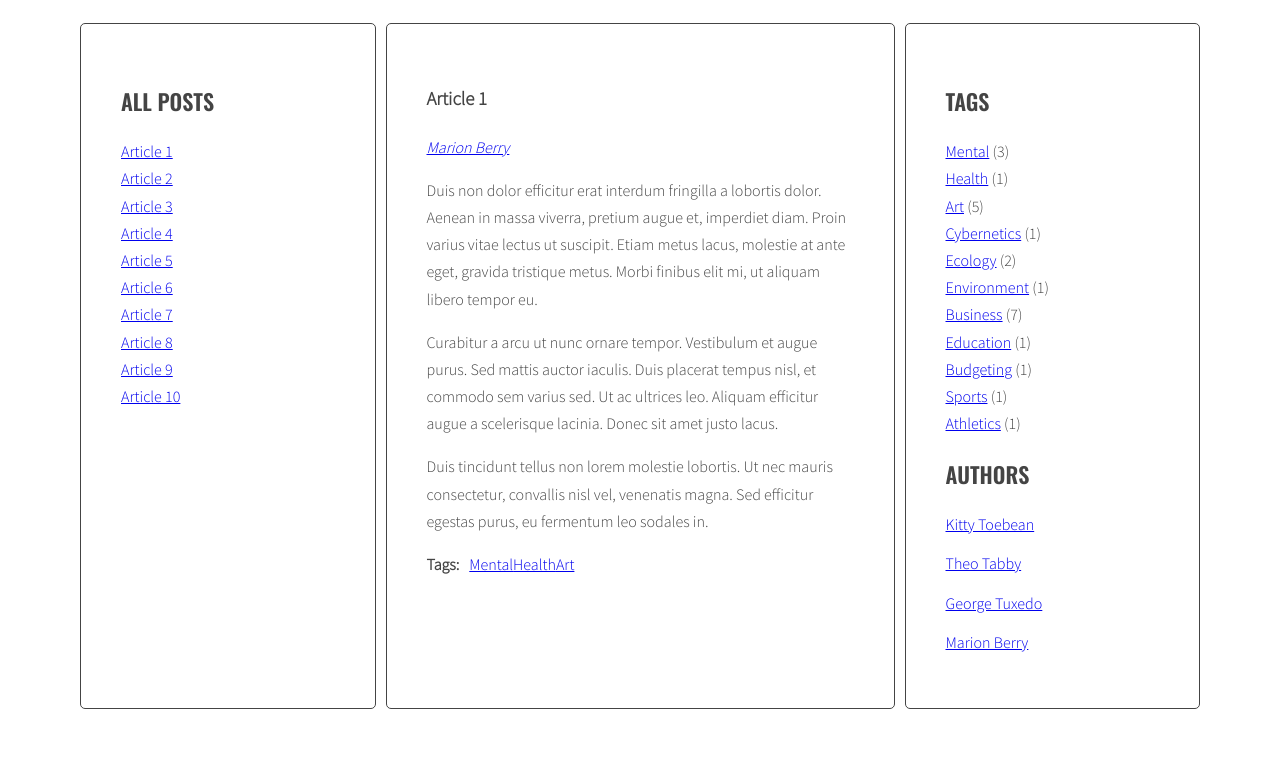
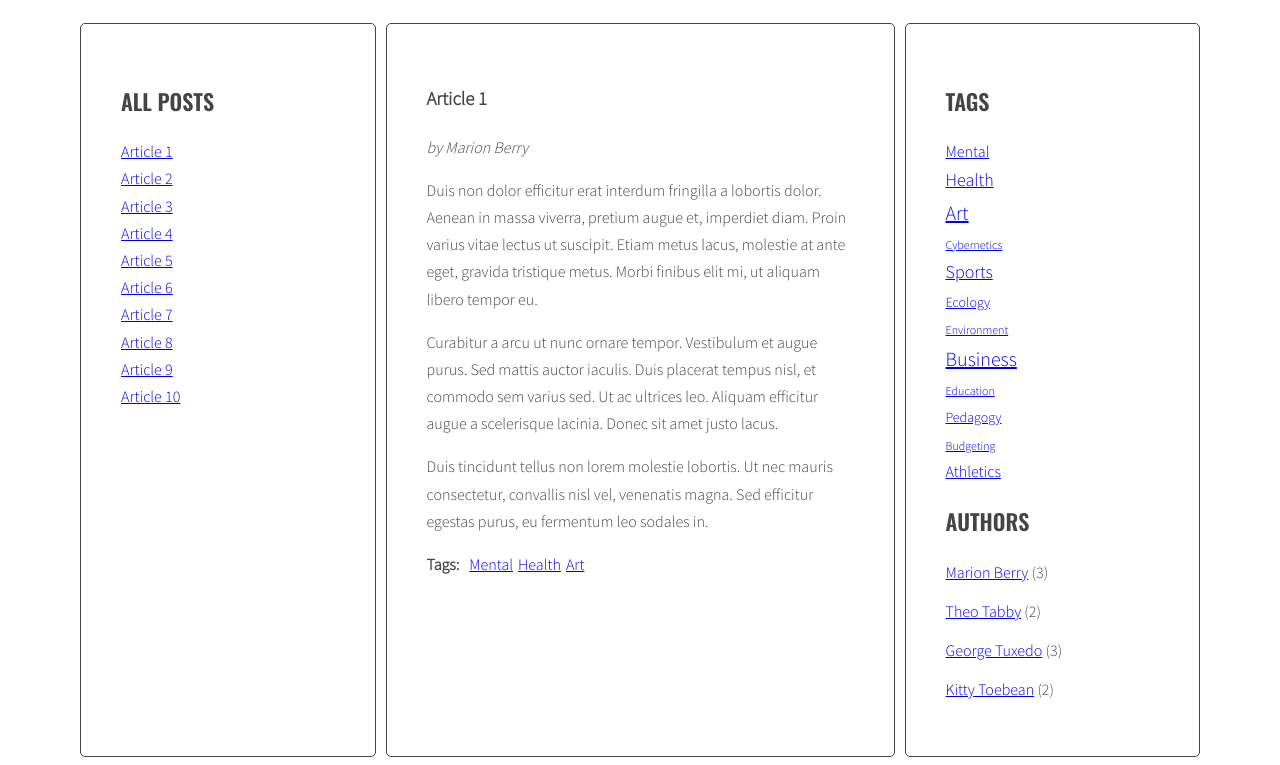
Before and after one commit to jakub-wolanin/javascript-blog, a website: page index.html in a window 1280 px wide. Shown: the part 220-985 px from the top of the page. Before the commit the page ends 937 px from the top, so only its background shows below. Drawn offline with nearby package versions, Linux system fonts and the light colour scheme.

Commit message:
fix the problems and add handlebars to the project

```diff
--- a/index.html
+++ b/index.html
@@ -1,13 +1,11 @@
 <!DOCTYPE html>
 <html lang="en">
-
 <head>
     <meta charset="UTF-8">
     <meta name="viewport" content="width=device-width, initial-scale=1.0">
     <title>Document</title>
     <link rel="stylesheet" href="css/style.css">
 </head>
-
 <body>
     <div class="blog">
         <div class="container">
@@ -31,56 +29,53 @@
                 <section class="posts">
                     <article class="post active" id="article-1" data-tags="Mental Health Art" data-author="Marion Berry">
                         <h3 class="post-title">Article 1</h3>
-                        <p class="post-author"></p>
+                        <p class="post-author">by Marion Berry</p>
                         <div class="post-content">
                             <p>Duis non dolor efficitur erat interdum fringilla a lobortis dolor. Aenean in massa
                                 viverra, pretium augue et, imperdiet diam. Proin varius vitae lectus ut suscipit. Etiam
                                 metus lacus, molestie at ante eget, gravida tristique metus. Morbi finibus elit mi, ut
                                 aliquam libero tempor eu.</p>
-
                             <p>Curabitur a arcu ut nunc ornare tempor. Vestibulum et augue purus. Sed mattis auctor
                                 iaculis. Duis placerat tempus nisl, et commodo sem varius sed. Ut ac ultrices leo.
                                 Aliquam efficitur augue a scelerisque lacinia. Donec sit amet justo lacus.</p>
-
                             <p>Duis tincidunt tellus non lorem molestie lobortis. Ut nec mauris consectetur, convallis
                                 nisl vel, venenatis magna. Sed efficitur egestas purus, eu fermentum leo sodales in.</p>
                         </div>
                         <div class="post-tags">
                             <p><strong>Tags:</strong></p>
-                            <ul class="list list-horizontal">
+                            <ul class="list">
+
                             </ul>
                         </div>
                     </article>
-                    <article class="post" id="article-2" data-tags="Art Cybernetics" data-author="Theo Tabby">
+                    <article class="post" id="article-2" data-tags="Art Cybernetics Sports" data-author="Theo Tabby">
                         <h3 class="post-title">Article 2</h3>
-                        <p class="post-author"></p>
+                        <p class="post-author"> by Theo Tabby</p>
                         <div class="post-content">
                             <p>Phasellus sollicitudin, arcu vel iaculis ullamcorper, quam leo viverra orci, et faucibus
                                 quam sapien vel est. Maecenas ac suscipit elit. Nullam interdum, lorem vitae venenatis
                                 pulvinar, ex dui malesuada nunc, tempus cursus enim metus vel nulla.</p>
-
                             <p>Integer hendrerit, eros id efficitur dapibus, ante arcu ullamcorper orci, a iaculis felis
                                 turpis at purus. Quisque sodales posuere sapien vel consectetur. Duis dui urna, commodo
                                 non ante nec, mattis dictum enim. Donec aliquam erat sed diam lobortis, vel gravida
                                 lacus laoreet. Phasellus pretium maximus mi, eu posuere justo suscipit vel.</p>
-
                             <p>Nam magna nisl, varius in malesuada vitae, facilisis vel metus. Proin rhoncus euismod leo
                                 dictum lobortis. Suspendisse non ante sapien.</p>
                         </div>
                         <div class="post-tags">
                             <p><strong>Tags:</strong></p>
-                            <ul class="list list-horizontal">
+                            <ul class="list">
+
                             </ul>
                         </div>
                     </article>
                     <article class="post" id="article-3" data-tags="Ecology Environment Business" data-author="George Tuxedo">
                         <h3 class="post-title">Article 3</h3>
-                        <p class="post-author"></p>
+                        <p class="post-author">by George Tuxedo</p>
                         <div class="post-content">
                             <p>Mauris vel pellentesque turpis, ac sodales nisl. Quisque iaculis mi velit, ut convallis
                                 tellus accumsan a. Quisque iaculis, nisi et dignissim tincidunt, nisl eros euismod
                                 nulla, finibus laoreet erat enim posuere elit.</p>
-
                             <p>Aenean at semper urna. Duis vel sapien molestie, egestas diam consequat, molestie nulla.
                                 Praesent a malesuada metus. Praesent et tempus leo.</p>
                             <p>Mauris in eleifend neque, vitae eleifend velit. Maecenas purus est, bibendum eget
@@ -88,104 +83,99 @@
                         </div>
                         <div class="post-tags">
                             <p><strong>Tags:</strong></p>
-                            <ul class="list list-horizontal">
+                            <ul class="list">
+
                             </ul>
                         </div>
                     </article>
-                    <article class="post" id="article-4" data-tags="Education Mental" data-author="Kitty Toebean">
+                    <article class="post" id="article-4" data-tags="Education Mental Pedagogy" data-author="Kitty Toebean">
                         <h3 class="post-title">Article 4</h3>
-                        <p class="post-author"></p>
+                        <p class="post-author">by Kitty Toebean</p>
                         <div class="post-content">
                             <p>Morbi vel cursus nulla, vel varius mauris. Suspendisse sed elit sit amet risus faucibus
                                 vestibulum ut sit amet purus. Donec orci est, condimentum ut quam quis, scelerisque
                                 fringilla ligula.</p>
-
                             <p>Quisque bibendum nisl id quam sagittis, id pretium dolor scelerisque. Suspendisse non
                                 odio nec velit dapibus placerat non a libero.</p>
-
                             <p>Vivamus at tristique ex, feugiat sagittis ex. Cras cursus, ipsum et efficitur commodo,
                                 urna sapien rutrum magna, quis sodales justo ligula eget nunc. In hac habitasse platea
                                 dictumst.</p>
                         </div>
                         <div class="post-tags">
                             <p><strong>Tags:</strong></p>
-                            <ul class="list list-horizontal">
+                            <ul class="list">
+
                             </ul>
                         </div>
                     </article>
-                    <article class="post" id="article-5" data-tags="Business Art Budgeting" data-author="Marion Berry">
+                    <article class="post" id="article-5" data-tags="Business Art Pedagogy Budgeting" data-author="Marion Berry">
                         <h3 class="post-title">Article 5</h3>
-                        <p class="post-author"></p>
+                        <p class="post-author">by Marion Berry</p>
                         <div class="post-content">
                             <p>Suspendisse sem eros, euismod condimentum arcu ac, consequat fermentum orci. Nam
                                 convallis lacus nec interdum vestibulum. Vestibulum luctus, quam eu tristique ornare,
                                 lorem nibh sodales enim, vitae tempor dolor ante vitae tortor.</p>
-
                             <p>Duis venenatis metus quis luctus lobortis. In porttitor ipsum eget ligula aliquam ornare.
                                 Cras malesuada urna id volutpat sodales.</p>
-
                             <p>Donec lobortis ultricies turpis, eu viverra magna gravida quis. Fusce sit amet pretium
                                 nulla. Duis rutrum metus vel libero sodales, pellentesque varius ex pulvinar.</p>
                         </div>
                         <div class="post-tags">
                             <p><strong>Tags:</strong></p>
-                            <ul class="list list-horizontal">
+                            <ul class="list">
+
                             </ul>
                         </div>
                     </article>
-                    <article class="post" id="article-6" data-tags="Ecology Mental Business" data-author="George Tuxedo">
+                    <article class="post" id="article-6" data-tags="Ecology Mental Health Business" data-author="George Tuxedo">
                         <h3 class="post-title">Article 6</h3>
-                        <p class="post-author"></p>
+                        <p class="post-author">by George Tuxedo</p>
                         <div class="post-content">
                             <p>Donec posuere iaculis ante sed hendrerit. Lorem ipsum dolor sit amet, consectetur
                                 adipiscing elit. Quisque hendrerit neque nec urna tincidunt, quis vehicula dui
                                 vulputate. Morbi est sapien, auctor ut lectus eu, placerat viverra lorem.</p>
-
                             <p>Cras consectetur at erat id accumsan. Suspendisse lacinia in nulla quis vulputate. Nunc
                                 vitae consectetur augue. Nam ut vehicula mi. Aliquam tristique, purus in hendrerit
                                 porta, elit lectus finibus mi, vel malesuada nisl lectus a libero.</p>
-
                             <p>Nam quis efficitur ante. Sed eget purus quis ex commodo porta eu sit amet dolor. Mauris
                                 tellus nisl, dictum nec est vitae, condimentum ornare ante. Fusce ornare hendrerit
                                 maximus. In maximus rhoncus justo.</p>
                         </div>
                         <div class="post-tags">
                             <p><strong>Tags:</strong></p>
-                            <ul class="list list-horizontal">
+                            <ul class="list">
+
                             </ul>
                         </div>
                     </article>
-                    <article class="post" id="article-7" data-tags="Art Business" data-author="Kitty Toebean">
+                    <article class="post" id="article-7" data-tags="Art Athletics Health Sports" data-author="Kitty Toebean">
                         <h3 class="post-title">Article 7</h3>
-                        <p class="post-author"></p>
+                        <p class="post-author">by Kitty Toebean</p>
                         <div class="post-content">
                             <p>Donec eleifend mauris ac nisl fermentum, ac fermentum turpis dignissim. Aliquam diam
                                 nisl, imperdiet a varius eget, lobortis sed nisi. Nullam suscipit ipsum sed magna
                                 blandit, sed pellentesque urna malesuada.</p>
-
                             <p>Duis vestibulum arcu et lectus viverra porta. Praesent tempor lacus eget quam mattis, sit
                                 amet venenatis diam ultrices. Morbi gravida sapien quis ligula tincidunt, vel sagittis
                                 erat ultrices.</p>
-
                             <p>Ut orci tellus, laoreet ac diam ut, tempus bibendum nisi. Nam egestas sagittis nibh.
                                 Curabitur tristique dui quis egestas pretium. Duis eu felis orci.</p>
                         </div>
                         <div class="post-tags">
                             <p><strong>Tags:</strong></p>
-                            <ul class="list list-horizontal">
+                            <ul class="list">
+
                             </ul>
                         </div>
                     </article>
-                    <article class="post" id="article-8" data-tags="Business" data-author="Theo Tabby">
+                    <article class="post" id="article-8" data-tags="Business Athletics" data-author="Theo Tabby">
                         <h3 class="post-title">Article 8</h3>
-                        <p class="post-author"></p>
+                        <p class="post-author">by Theo Tabby</p>
                         <div class="post-content">
                             <p>Praesent quis imperdiet erat. Curabitur tempor sapien a interdum malesuada. Proin libero
                                 erat, sagittis a sollicitudin eget, pulvinar nec risus. Cras et suscipit sem.</p>
-
                             <p>Maecenas consequat diam nec sollicitudin congue. Aenean porttitor porttitor quam,
                                 condimentum interdum metus congue sed. Donec at nulla ipsum.</p>
-
                             <p>Mauris non congue dui. Aenean ac eros vitae massa vulputate aliquet ut ac elit. Morbi
                                 iaculis auctor nunc aliquet luctus. Nunc tincidunt sem dui, quis interdum leo
                                 pellentesque eget. Fusce id leo varius, imperdiet nunc vitae, tristique mi. Mauris quis
@@ -194,46 +184,44 @@
                         </div>
                         <div class="post-tags">
                             <p><strong>Tags:</strong></p>
-                            <ul class="list list-horizontal">
+                            <ul class="list">
+
                             </ul>
                         </div>
                     </article>
-                    <article class="post" id="article-9" data-tags="Art Business" data-author="Marion Berry">
+                    <article class="post" id="article-9" data-tags="Art Sports Health" data-author="Marion Berry">
                         <h3 class="post-title">Article 9</h3>
-                        <p class="post-author"></p>
+                        <p class="post-author">by Marion Berry</p>
                         <div class="post-content">
                             <p>Tam et facilisis purus. Donec vulputate est quis lobortis posuere. Nunc vitae lorem ut
                                 odio faucibus pulvinar nec in justo. Ut ut ante ac tellus ornare tempus. Nunc maximus,
                                 tortor et dictum convallis, nunc libero posuere leo, scelerisque ultrices arcu sapien ut
                                 tellus.</p>
-
                             <p>Fusce lacinia augue massa, non tincidunt tortor auctor quis. Vestibulum ut pretium nisl.
                                 Etiam id tellus tempus, commodo ligula vehicula, porta magna.</p>
-
                             <p>Donec fringilla blandit dolor vel aliquet. Fusce tortor sapien, lobortis eu vehicula sit
                                 amet, dignissim et lectus. In ullamcorper metus vel massa fermentum, at fermentum dui
                                 sollicitudin. Nullam lacinia elit vel tortor ullamcorper pulvinar.</p>
                         </div>
                         <div class="post-tags">
                             <p><strong>Tags:</strong></p>
-                            <ul class="list list-horizontal">
+                            <ul class="list">
+
                             </ul>
                         </div>
                     </article>
                     <article class="post" id="article-10" data-tags="Sports Athletics Business" data-author="George Tuxedo">
                         <h3 class="post-title">Article 10</h3>
-                        <p class="post-author"></p>
+                        <p class="post-author">by George Tuxedo</p>
                         <div class="post-content">
                             <p>Aliquam erat volutpat. Ut non eleifend lectus. Donec suscipit tellus tempor, ornare dui
                                 id, hendrerit neque. Phasellus lacinia laoreet dui in luctus. Sed hendrerit, magna sit
                                 amet varius tempor, augue augue scelerisque est, non scelerisque mauris libero eu
                                 sapien.</p>
-
                             <p>Sed at sapien in quam sollicitudin aliquam. In interdum metus a mi porttitor luctus. Sed
                                 commodo, arcu id lacinia posuere, felis elit pharetra urna, at feugiat est orci sit amet
                                 libero. Quisque in nisl est. Nullam vehicula at lectus non luctus. Cras aliquam neque
                                 magna, at varius nisi egestas ut.</p>
-
                             <p>Rhoncus purus nulla, non auctor lacus placerat ut. Aliquam condimentum eget magna ac
                                 gravida. Etiam egestas faucibus urna et finibus. Cras vel tellus vel magna suscipit
                                 euismod. Maecenas id arcu ante. Duis iaculis scelerisque erat, at ullamcorper arcu
@@ -241,7 +229,8 @@
                         </div>
                         <div class="post-tags">
                             <p><strong>Tags:</strong></p>
-                            <ul class="list list-horizontal">
+                            <ul class="list">
+
                             </ul>
                         </div>
                     </article>
@@ -249,7 +238,7 @@
                 <aside class="sidebar" aria-label="test2">
                     <h2 class="section-title">Tags</h2>
                     <ul class="list tags">
-                        <li><a href="#"></a> <span>(6)</span></li>
+                        <li><a class="tag-size-3" href="#tag-mental">Mental</a> <span>(6)</span></li>
                         <li><a href="#"></a> <span>(5)</span></li>
                         <li><a href="#"></a> <span>(4)</span></li>
                         <li><a href="#"></a> <span>(4)</span></li>
@@ -282,7 +271,27 @@
             </main>
         </div>
     </div>
+    <script id="template-article-link" type="text/x-handlebars-template">
+      <li><a href="#{{ id }}"><span>{{ title }}</span></a></li>
+    </script>
+    <script id="template-tag-link" type="text/x-handlebars-template">
+      <li><a href="#tag-{{ tag }}"><span>{{ tag }}</span></a></li>
+    </script>
+    <script id="template-tag-cloud-link" type="text/x-handlebars-template">
+      {{#each tags}}
+      <li><a href="#tag-{{ tag }}" class="{{ className }}">{{ tag }}</a></li>
+      {{/each}}
+    </script>
+    <script id="template-author-link" type="text/x-handlebars-template">
+      {{#each authors}}
+      <li><a href="#author-{{ author }}">{{ author }}</a> ({{ count }})</li>
+      {{/each}}
+    </script>
+    <script id="template-author-single" type="text/x-handlebars-template">
+      by {{ author }}
+    </script>
+
+    <script src="https://cdnjs.cloudflare.com/ajax/libs/handlebars.js/4.1.0/handlebars.min.js"></script>
     <script src="js/script.js"></script>
 </body>
-
 </html>
--- a/js/script.js
+++ b/js/script.js
@@ -1,7 +1,24 @@
 'use strict';
 
+const templates = {
+  articleLink: Handlebars.compile(document.querySelector('#template-article-link').innerHTML),
+  tagLink: Handlebars.compile(document.querySelector('#template-tag-link').innerHTML),
+  tagCloudLink: Handlebars.compile(document.querySelector('#template-tag-cloud-link').innerHTML),
+  authorLink: Handlebars.compile(document.querySelector('#template-author-link').innerHTML)
+};
+
+const optArticleSelector = '.post';
+const optTitleSelector = '.post-title';
+const optTitleListSelector = '.titles';
+const optArticleTagsSelector = '.post-tags .list';
+const optArticleAuthorSelector = '.post-author';
+const optCloudClassCount = 5;
+const optCloudClassPrefix = 'tag-size-';
+const optAuthorsListSelector = '.list.authors';
 const optTagsListSelector = '.tags.list';
+
 let allTags = {};
+let allAuthors = {};
 let tagList;
 
 function titleClickHandler(event) {
@@ -56,11 +73,17 @@ function generateTitleLinks(customSelector = '') {
     /* find the title element */
     const articleTitle = article.querySelector('.post-title').innerHTML;
 
+    /* find the author element */
+    const articleAuthor = article.getAttribute('data-author');
+    const authorHTMLData = {author: articleAuthor};
+    const authorHTML = templates.authorLink(authorHTMLData);
+
     /* create HTML of the link */
-    const linkHTML = '<li><a href="#' + articleId + '"><span>' + articleTitle + '</span></a></li>';
+    const linkHTMLData = {id: articleId, title: articleTitle};
+    const linkHTML = templates.articleLink(linkHTMLData);
 
-    /* insert link into html variable */
-    html += linkHTML;
+    /* insert author and link into html variable */
+    html += authorHTML + linkHTML;
   }
 
   titleList.innerHTML = html;
@@ -70,19 +93,7 @@ function generateTitleLinks(customSelector = '') {
   for (let link of links) {
     link.addEventListener('click', titleClickHandler);
   }
-
 }
-
-const optArticleSelector = '.post',
-  optTitleSelector = '.post-title',
-  optTitleListSelector = '.titles',
-  optArticleTagsSelector = '.post-tags .list';
-const optArticleAuthorSelector = '.post-author';
-const optCloudClassCount = 5
-const optCloudClassPrefix = "tag-size-"
-
-
-generateTitleLinks();
 
 function tagClickHandler(event) {
   /* prevent default action for this event */
@@ -137,26 +148,57 @@ function addClickListenersToTags() {
 }
 
 function generateAuthors() {
+  /* create a new variable allAuthors with an empty object */
+  allAuthors = {};
+
   /* find all articles */
   const articles = document.querySelectorAll(optArticleSelector);
 
   /* START LOOP: for every article */
   for (let article of articles) {
-    /* find author wrapper */
-    const authorWrapper = article.querySelector(optArticleAuthorSelector);
-    /* make html variable with empty string */
-    let html = '';
     /* get author from data-author attribute */
     const author = article.getAttribute('data-author');
-    /* generate HTML of the link */
-    const authorHTML = '<a href="#author-' + author + '">' + author + '</a>';
-    /* add generated code to html variable */
-    html += authorHTML;
-    /* insert HTML of the link into the author wrapper */
-    authorWrapper.innerHTML = html;
+
+    /* create HTML of the link */
+    const authorHTMLData = {author: author};
+    const authorHTML = templates.authorLink(authorHTMLData);
+
+    /* add the author above the title in the article */
+    const titleElement = article.querySelector('.post-title');
+    const existingAuthorElement = article.querySelector('.post-author');
+
+    if (!existingAuthorElement) {
+      titleElement.insertAdjacentHTML('beforebegin', `<p class="post-author">by ${author}</p>`);
+    }
+
+    /* if author is not in allAuthors, add author with count 1, otherwise increment count */
+    if (!allAuthors.hasOwnProperty(author)) {
+      allAuthors[author] = 1;
+    } else {
+      allAuthors[author]++;
+    }
   }
   /* END LOOP: for every article */
+
+  // find list of authors in right column
+  const authorList = document.querySelector(optAuthorsListSelector);
+
+  // add html from allAuthors to authorList
+  const allAuthorsData = {authors: []};
+
+  for (let author in allAuthors) {
+    allAuthorsData.authors.push({
+      author: author,
+      count: allAuthors[author]
+    });
+  }
+
+  authorList.innerHTML = templates.authorLink(allAuthorsData);
+
+  // Adding event listeners to author links
+  addClickListenersToAuthors();
 }
+
 
 function addClickListenersToAuthors() {
   /* find all links to authors */
@@ -193,9 +235,8 @@ function calculateTagClass(count, params) {
   const percentage = normalizedCount / normalizedMax;
   const classNumber = Math.floor( percentage * (optCloudClassCount - 1) + 1 );
 
-  return optCloudClassPrefix + classNumber
+  return optCloudClassPrefix + classNumber;
 }
-
 
 function generateTags() {
   /* create a new variable allTags with an empty object */
@@ -223,7 +264,8 @@ function generateTags() {
     for (let tag of tagsArray) {
 
       /* generate HTML of the link */
-      const linkHTML = '<li><a href="#tag-' + tag + '">' + tag + '</a></li>';
+      const linkHTMLData = {tag: tag};
+      const linkHTML = templates.tagLink(linkHTMLData);
 
       /* add generated code to html variable */
       html += linkHTML;
@@ -274,18 +316,23 @@ function generateTags() {
   }
 
   /* add html from allTags to tagList */
-  let allTagsHTML = '';
+  const allTagsData = {tags: []};
 
   for (let tag in allTags) {
-    allTagsHTML += '<li><a href="#tag-' + tag + '" class="' + calculateTagClass(allTags[tag], tagsParams) + '">' + tag + '</a> (' + allTags[tag] + ')</li>';
+    allTagsData.tags.push({
+      tag: tag,
+      count: allTags[tag],
+      className: calculateTagClass(allTags[tag], tagsParams)
+    });
   }
 
-  tagList.innerHTML = allTagsHTML;
+  tagList.innerHTML = templates.tagCloudLink(allTagsData);
 
   // Adding event listeners to tags after generating them
   addClickListenersToTags();
 }
 
+generateTitleLinks();
 generateTags();
 generateAuthors();
 addClickListenersToAuthors();
--- a/sass/style.scss
+++ b/sass/style.scss
@@ -147,3 +147,14 @@ body {
 .tag-size-5 {
   font-size: 20px;
 }
+
+.post-tags .list {
+  list-style: none;
+  padding: 0;
+  display: flex;
+  flex-wrap: wrap;
+}
+
+.post-tags .list li {
+  margin-right: 5px;
+}
```
Also changed, not shown: .eslintrc.json, css/style.css, 2 other files.
